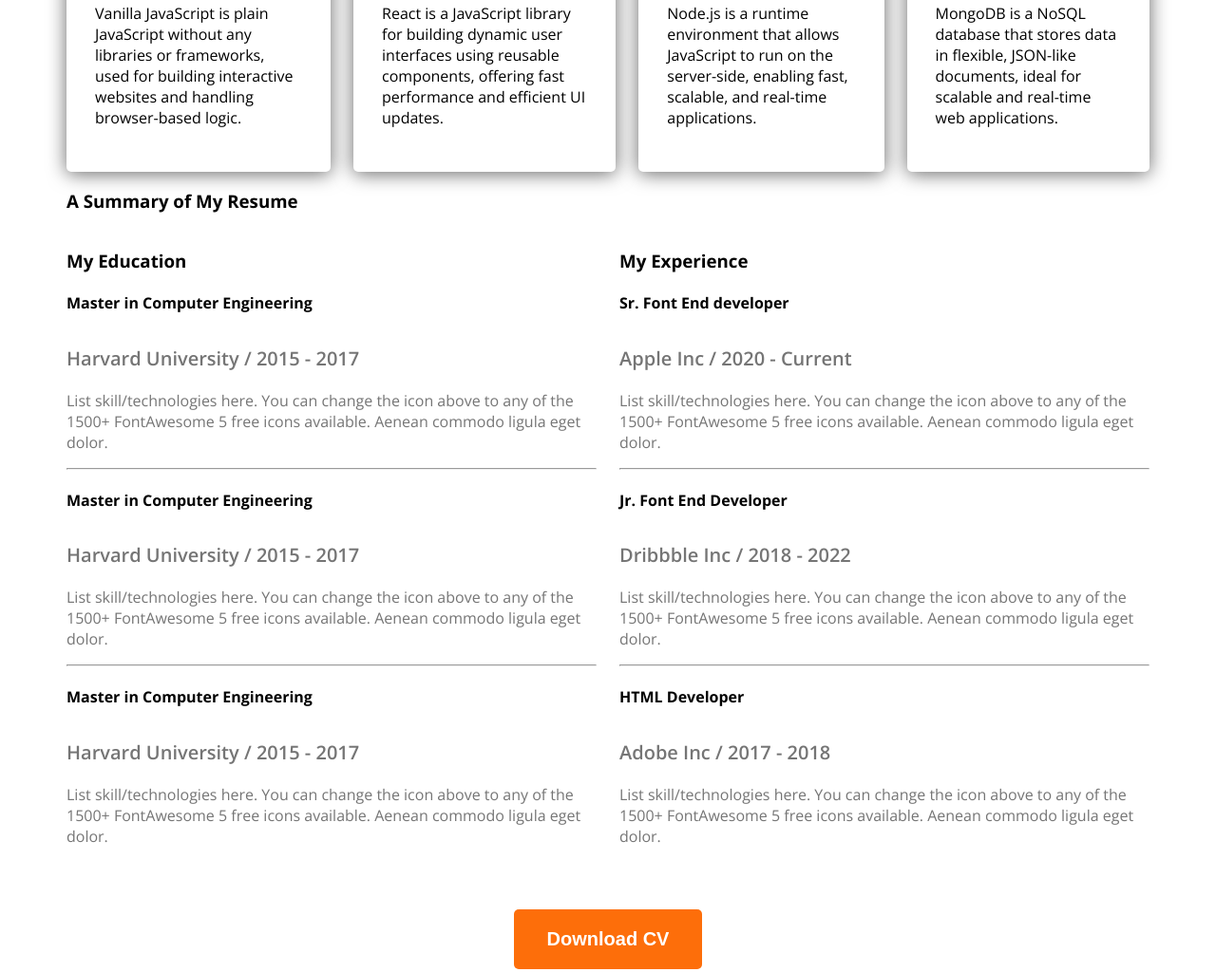
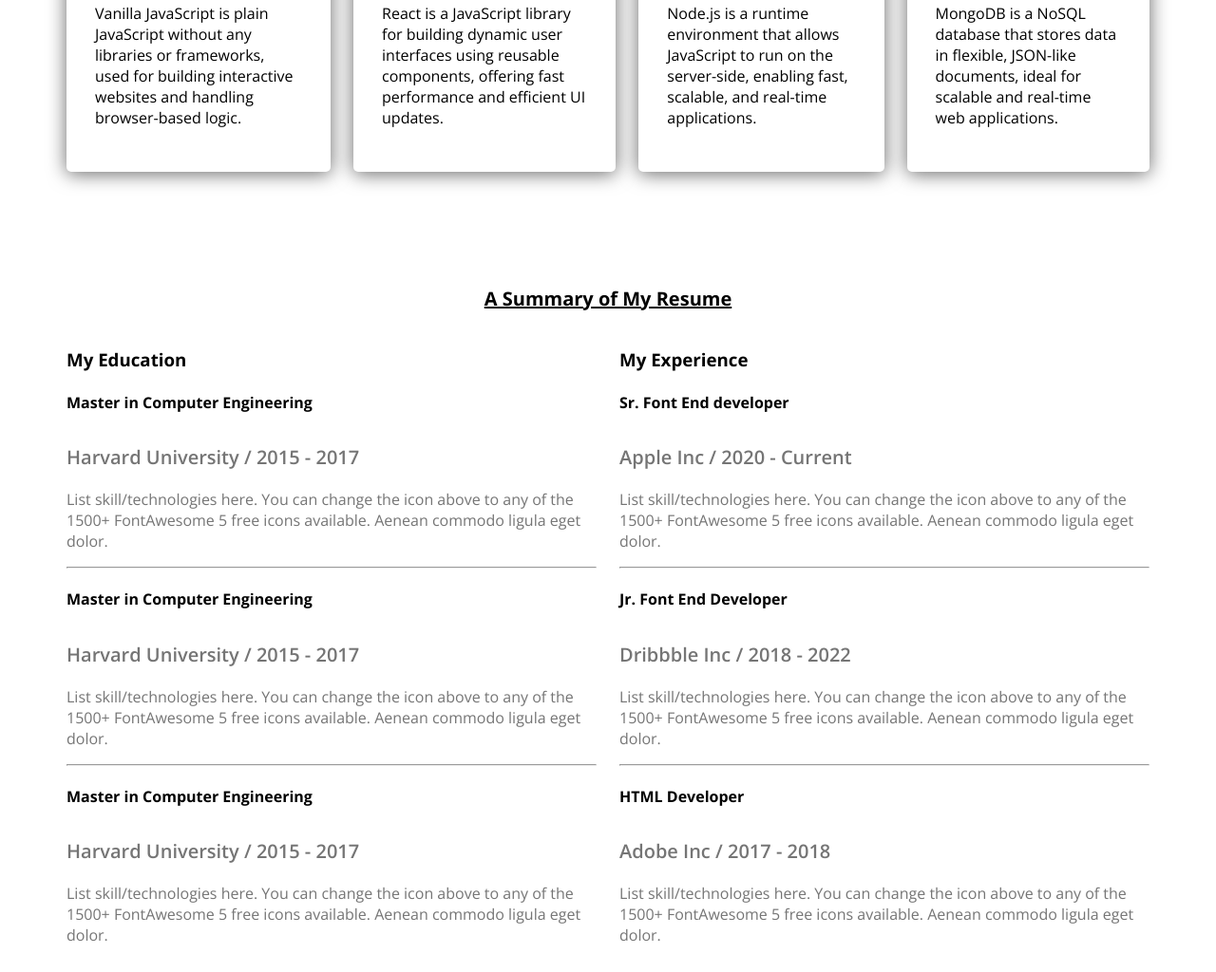
Before and after one commit to codewithrabby/web-developer-portfolio, a plain HTML site: page portfolio.html in a window 1280 px wide. Shown: the part 2052-3076 px from the top of the page at 95% size. Drawn offline with nearby package versions, Linux system fonts and the light colour scheme.

Commit message:
added css styles

```diff
--- a/portfolio.css
+++ b/portfolio.css
@@ -131,12 +131,17 @@ main{
 }
 /* resume section */
 
+.resume{
+    padding-top: 100px;
+    padding-bottom: 50px;
+}
+.resume-title{
+    text-align: center;
+    font-size: 20px;
+}
 .resume-container{
     display: flex;
     gap: 24px;
-}
-.experience-title{
-
 }
 .experience-sub-title{
     color: #757575;
--- a/portfolio.html
+++ b/portfolio.html
@@ -90,7 +90,7 @@
         </section>
 
         <section class="resume">
-            <h3 class="resume-title">A Summary of My Resume</h3>
+            <h3 class="resume-title"><u><b>A Summary of My Resume</b></u></h3>
             <div class="resume-container">
                 <div class="resume-column">
                     <h3 class="resume-column-title">My Education</h3>
```
